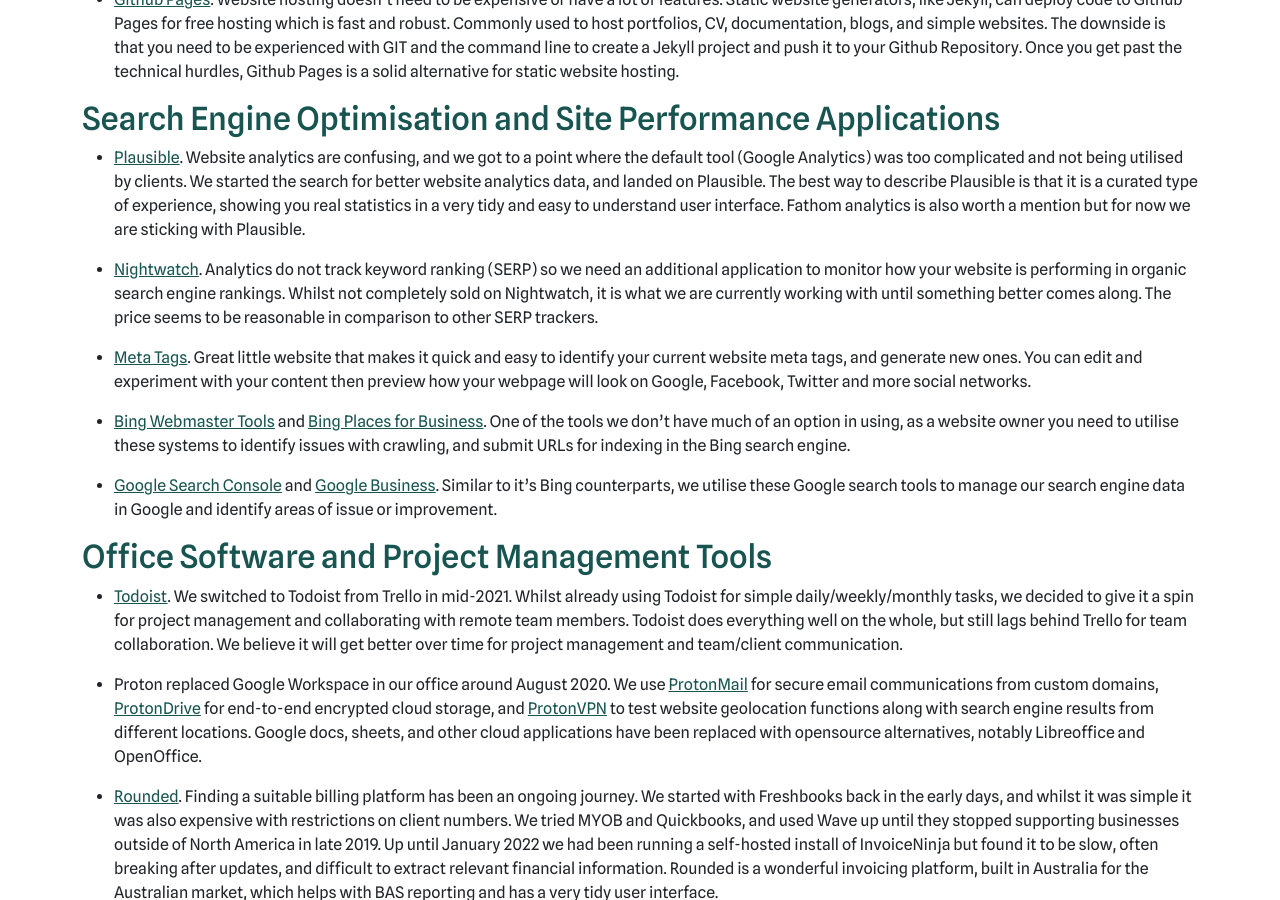
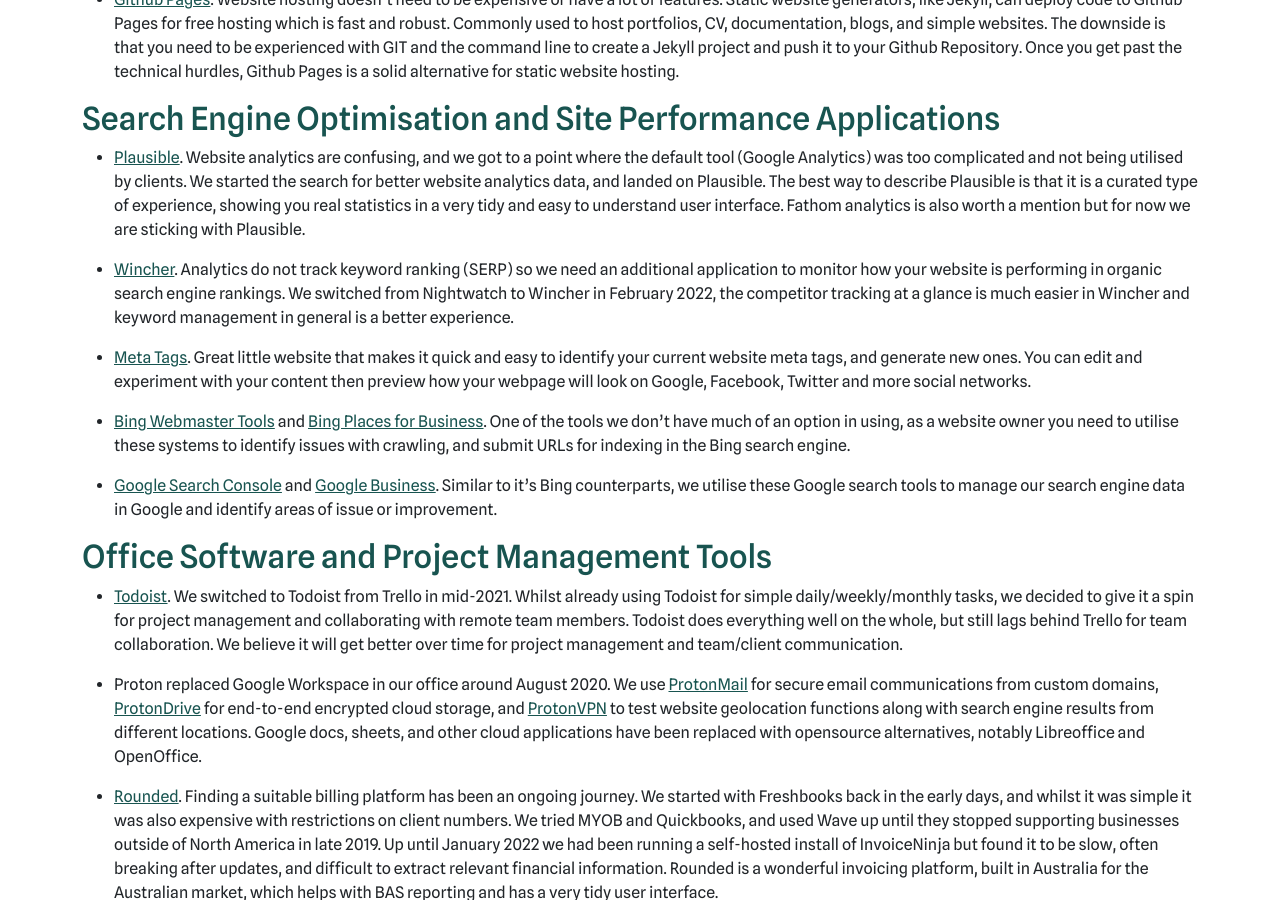
Before and after one commit to hamishcomau/hamishcomau, a Jekyll site: the page built from software.md, in a window 1280 px wide and 900 px high, scrolled down 1768 px. Built offline with Jekyll 4.4.1, drawn with Linux system fonts in a browser that asks for light colours; some of the changed text lies outside the part shown.

Commit message:
Change SERP Provider

```diff
--- a/software.md
+++ b/software.md
@@ -1,7 +1,7 @@
 ---
 layout: page
 title: Software
-summary: This is an evolving list of some important tools and services we utilise regularly to create stunning website designs. It will be updated regularly as we find better services or add new applications to our web design and development workflow.
+summary: This is an evolving list of some important tools and services we utilise regularly to create stunning website designs. It will be updated regularly as we find better services or add new applications to our web design and development workflow. Updated 21/02/2022.
 description: Important tools and services we utilise regularly to create stunning website designs and successful web applications. Learn about web design and development.
 permalink: /software/
 ---
@@ -38,7 +38,7 @@ permalink: /software/
 
 - [Plausible](https://plausible.io/). Website analytics are confusing, and we got to a point where the default tool (Google Analytics) was too complicated and not being utilised by clients. We started the search for better website analytics data, and landed on Plausible. The best way to describe Plausible is that it is a curated type of experience, showing you real statistics in a very tidy and easy to understand user interface. Fathom analytics is also worth a mention but for now we are sticking with Plausible.
 
-- [Nightwatch](https://nightwatch.io/). Analytics do not track keyword ranking (SERP) so we need an additional application to monitor how your website is performing in organic search engine rankings. Whilst not completely sold on Nightwatch, it is what we are currently working with until something better comes along. The price seems to be reasonable in comparison to other SERP trackers.
+- [Wincher](https://wincher.com/). Analytics do not track keyword ranking (SERP) so we need an additional application to monitor how your website is performing in organic search engine rankings. We switched from Nightwatch to Wincher in February 2022, the competitor tracking at a glance is much easier in Wincher and keyword management in general is a better experience.
 
 - [Meta Tags](https://metatags.io/). Great little website that makes it quick and easy to identify your current website meta tags, and generate new ones. You can edit and experiment with your content then preview how your webpage will look on Google, Facebook, Twitter and more social networks.
 
```
